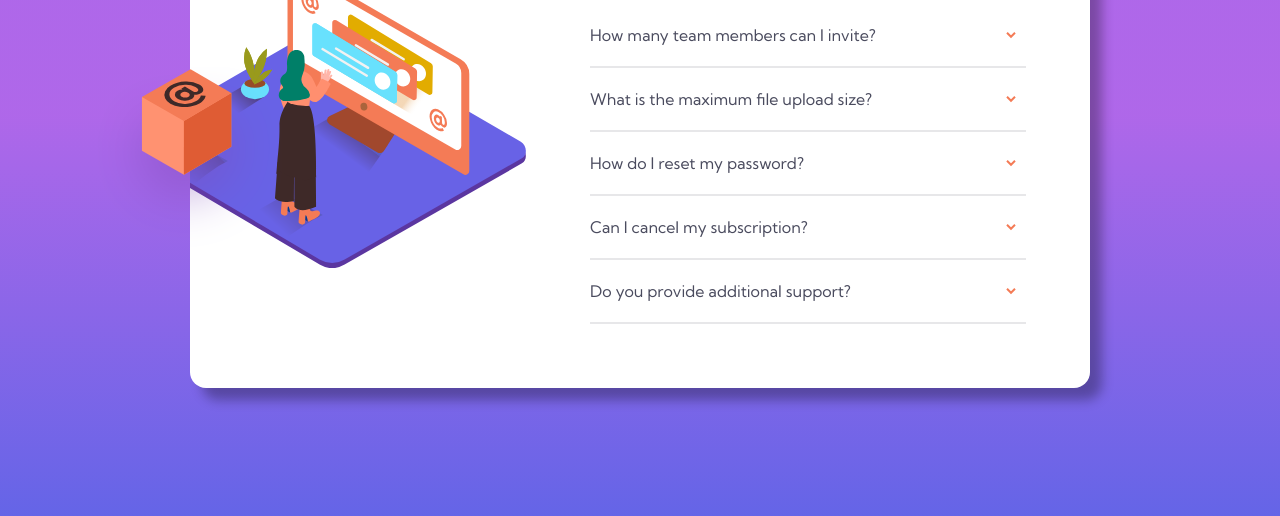
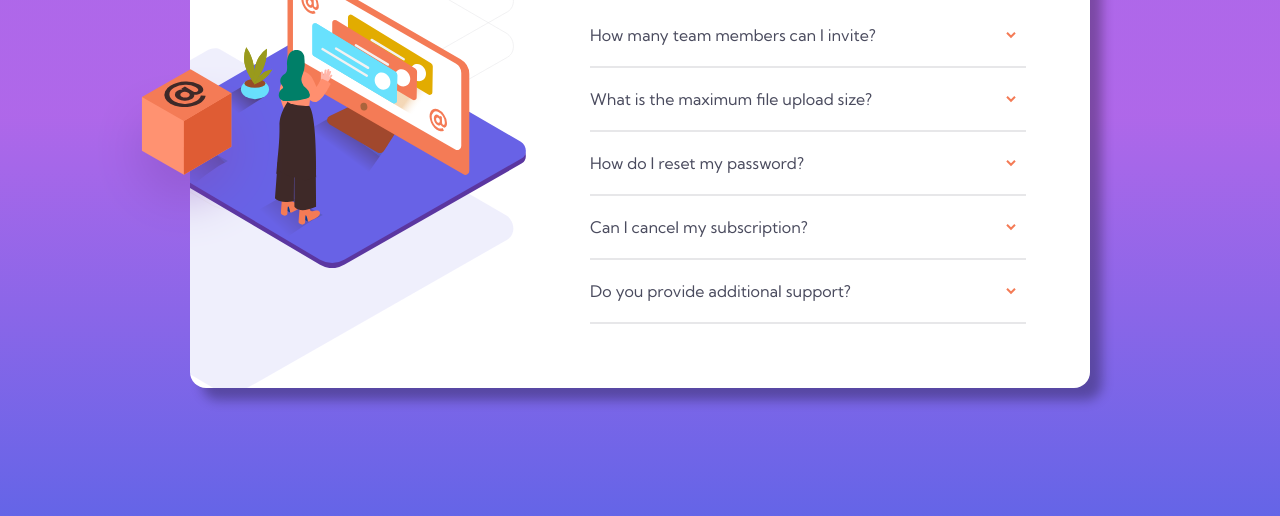
Before and after one commit to kjoudah/faq-accordion-card, a plain HTML site: page index.html in a window 1280 px wide. Shown: the part 284-800 px from the top of the page. Drawn offline with Linux system fonts and the light colour scheme.

Commit message:
fixed image paths again

```diff
--- a/app/css/main.scss
+++ b/app/css/main.scss
@@ -23,7 +23,7 @@ body {
     flex-direction: column;
     border-radius: 1rem;
     box-shadow: 12px 12px 12px rgba($color: #000000, $alpha: 0.3);
-    background-image: url('./images/bg-pattern-mobile.svg');
+    background-image: url('../../images/bg-pattern-mobile.svg');
     background-repeat: no-repeat;
     background-position: top center;
     margin: 3rem;
@@ -34,7 +34,7 @@ body {
         align-items: center;
         max-width: 56.25rem;
         background-color: white;
-        background-image: url('./images/bg-pattern-desktop.svg');
+        background-image: url('../../images/bg-pattern-desktop.svg');
         background-position: -83% 85%;
 
         background-size: 65%;
@@ -155,7 +155,7 @@ body {
 
     .accordion__caret {
         all: unset;
-        background: url('/images/icon-arrow-down.svg') no-repeat center;
+        background: url('../../images/icon-arrow-down.svg') no-repeat center;
         width: 30px;
         height: 30px;
         transition: all 0.5s linear;
```
Also changed, not shown: app/css/main.css.
